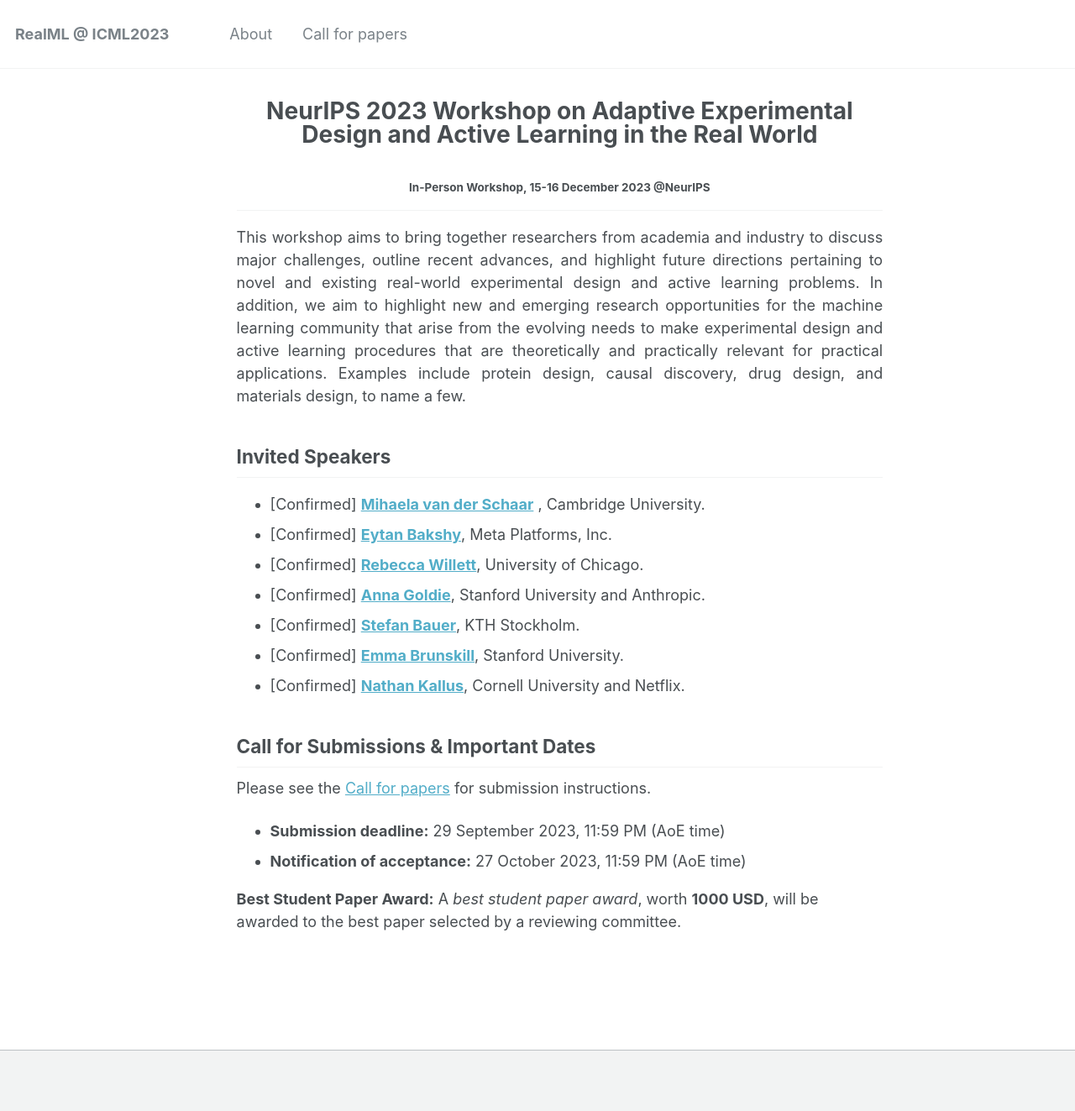
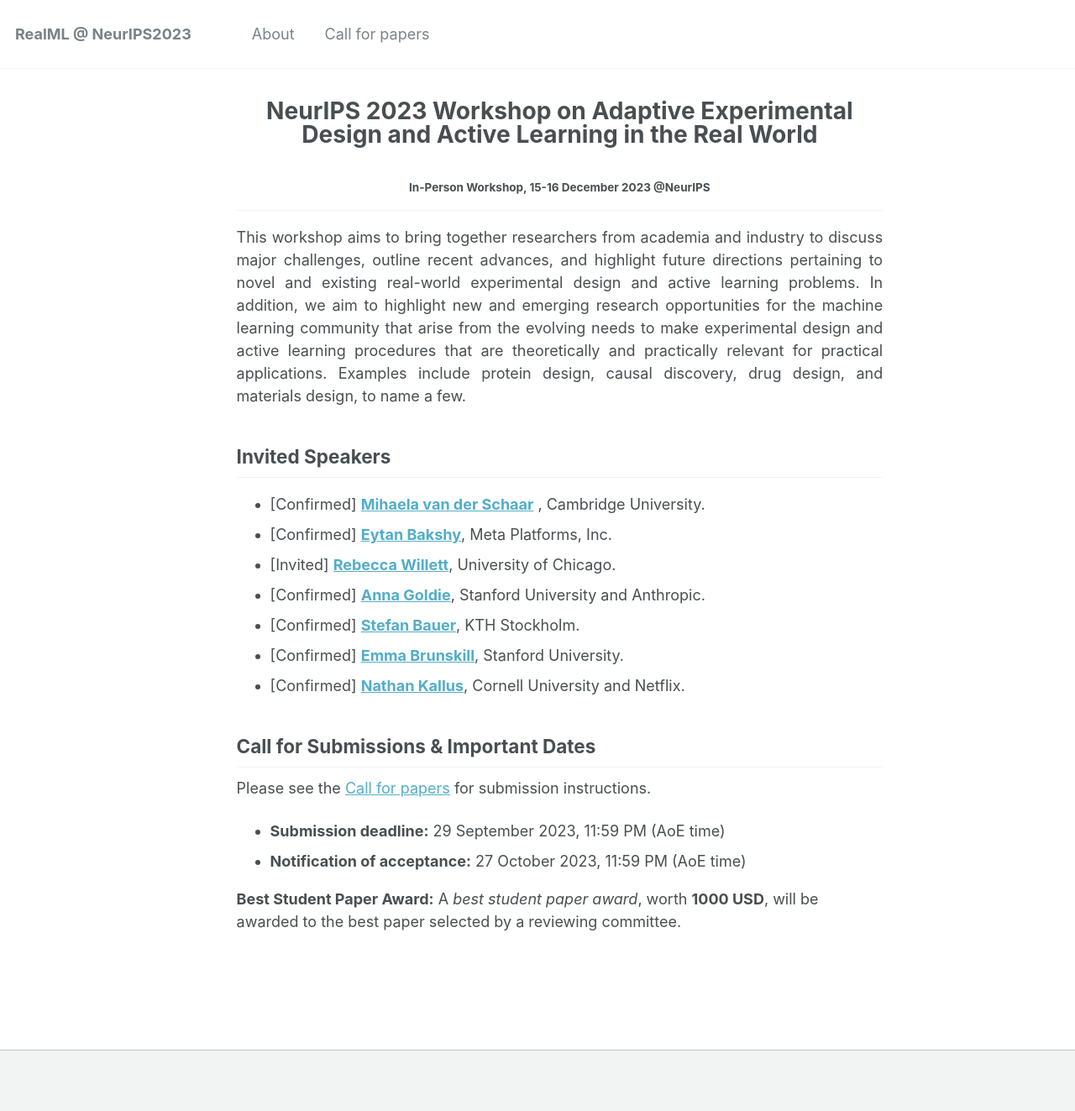
Before and after one commit to realworldml/neurips2023, a Jekyll site: the page built from _pages/about.md, in a window 1280 px wide. Shown: the whole page at 84% size. Built offline with Jekyll 4.4.1, drawn with Linux system fonts in a browser that asks for light colours.

Commit message:
update _config.yml and about page

```diff
--- a/_config.yml
+++ b/_config.yml
@@ -7,13 +7,13 @@
 
 # Site Settings
 locale                   : "en-US"
-title                    : "RealML @ ICML2023"
+title                    : "RealML @ NeurIPS2023"
 title_separator          : "-"
 name                     : &name "RealML"
 description              : &description "Real World ML"
-url                      : https://realworldml.github.io/icml2023 # the base hostname & protocol for your site e.g. "https://mmistakes.github.io"
+url                      : https://realworldml.github.io/neurips2023 # the base hostname & protocol for your site e.g. "https://mmistakes.github.io"
 baseurl                  : "" # the subpath of your site, e.g. "/blog"
-repository               : "realworldml/icml2023"
+repository               : "realworldml/neurips2023"
 teaser                   :  # filename of teaser fallback teaser image placed in /images/, .e.g. "500x300.png"
 breadcrumbs              : false # true, false (default)
 words_per_minute         : 160
@@ -80,7 +80,7 @@ analytics:
 
 # Site Author
 author:
-  name             : "RealML @ ICML2023"
+  name             : "RealML @ NeurIPS2023"
   avatar           : "profile.png"
   bio              : "Workshop on Real World Experiment Design and Active Learning"
   #location         : "Location"
--- a/_pages/about.md
+++ b/_pages/about.md
@@ -19,7 +19,7 @@ Invited Speakers
 ------
 * [Confirmed] **[Mihaela van der Schaar](https://www.vanderschaar-lab.com/)** , Cambridge University.
 * [Confirmed] **[Eytan Bakshy](https://eytan.github.io/)**, Meta Platforms, Inc.
-* [Confirmed] **[Rebecca Willett](https://willett.psd.uchicago.edu/)**,  University of Chicago.
+* [Invited] **[Rebecca Willett](https://willett.psd.uchicago.edu/)**,  University of Chicago.
 * [Confirmed] **[Anna Goldie](https://www.annagoldie.com/)**, Stanford University and Anthropic.
 * [Confirmed] **[Stefan Bauer](https://www.kth.se/profile/baue)**, KTH Stockholm.
 * [Confirmed] **[Emma Brunskill](https://cs.stanford.edu/people/ebrun/)**, Stanford University.
```
